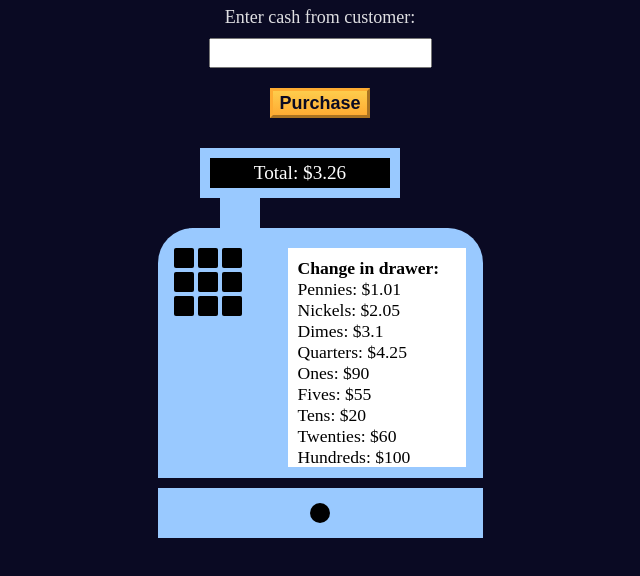
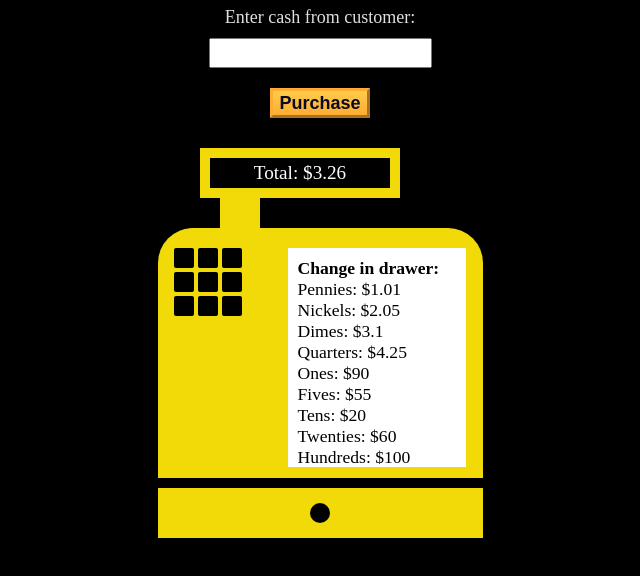
Before and after one commit to justalbertcode/cash_register_fcc, a plain HTML site: page index.html in a window 1280 px wide. Shown: the part 130-706 px from the top of the page, without its empty margins (320-960 px from the left). Drawn offline with Linux system fonts and the light colour scheme.

Commit message:
change color

```diff
--- a/style.css
+++ b/style.css
@@ -6,11 +6,12 @@
 
   :root {
     --light-gray: #dfdfe2;
-    --dark-blue: #0a0a23;
+    --dark-black: #000;
+    --yellow: rgb(241, 218, 7);
   }
 
   body {
-    background-color: var(--dark-blue);
+    background-color: var(--dark-black);
     color: var(--light-gray);
   }
 
@@ -62,7 +63,7 @@
   }
 
   .price-screen {
-    border: 10px solid #99c9ff;
+    border: 10px solid var(--yellow);
     background-color: black;
     height: 50px;
     width: 200px;
@@ -83,7 +84,7 @@
 
   .connector {
     margin-left: -20px;
-    background-color: #99c9ff;
+    background-color: var(--yellow);
     height: 30px;
     width: 40px;
   }
@@ -93,7 +94,7 @@
     justify-content: space-around;
     border-radius: 35px 35px 0 0;
     padding-top: 20px;
-    background-color: #99c9ff;
+    background-color: var(--yellow);
     height: 250px;
     width: 325px;
   }
@@ -118,7 +119,7 @@
     color: #0a0a23;
     font-size: 18px;
     font-weight: bold;
-    background-color: #feac32;
+    background-color: var(--yellow);
     background-image: linear-gradient(#fecc4c, #ffac33);
     border-color: #feac32;
     border-width: 3px;
@@ -134,7 +135,7 @@
   }
 
   .bottom-register {
-    background-color: #99c9ff;
+    background-color: var(--yellow);
     height: 50px;
     width: 325px;
     margin-top: 10px;
```
